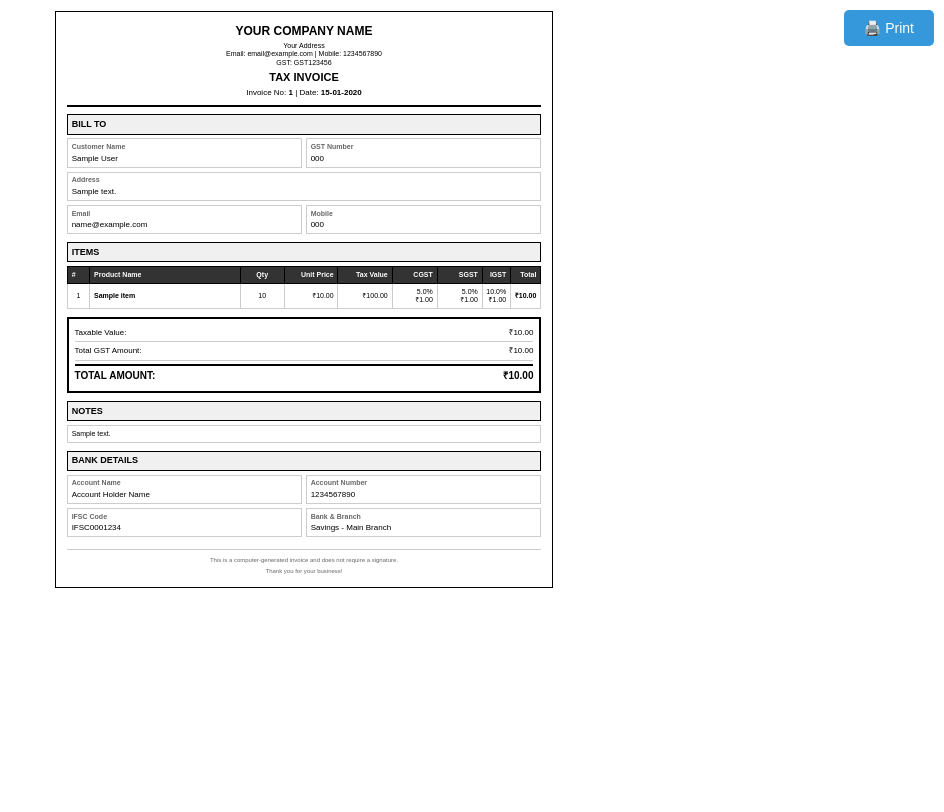
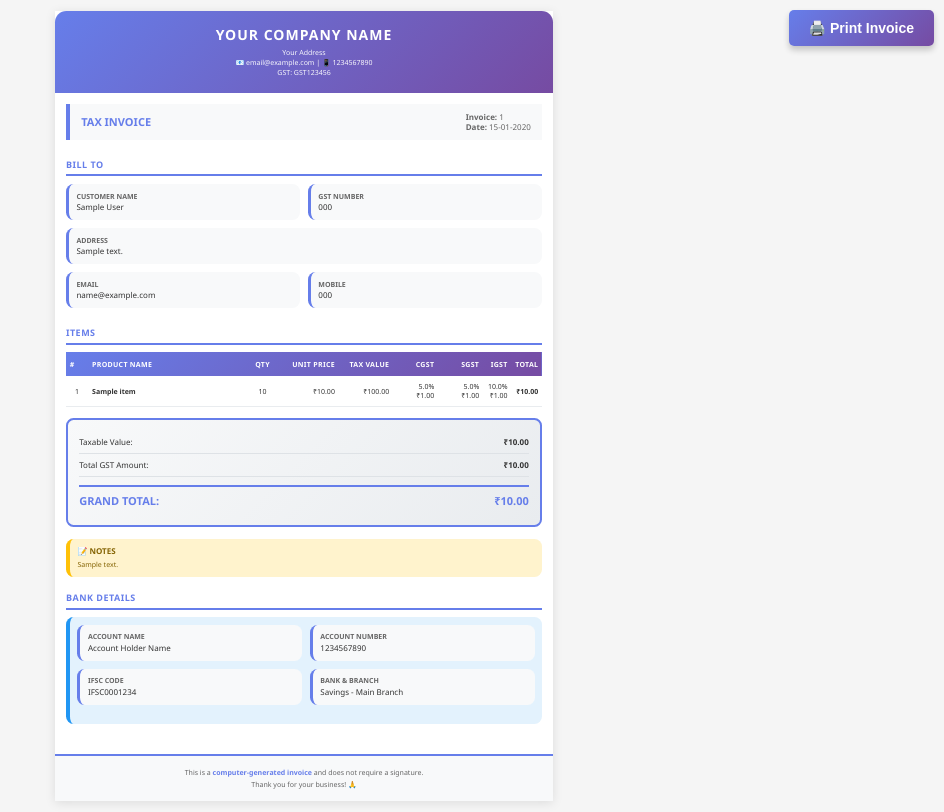
Before and after one commit to pshanmugavelp-pixel/Billing-web-app, a Flask app: page /billing/print/1 in a window 1280 px wide. Shown: the whole page, without its empty margins (336-1280 px from the left). Before the commit the page ends 588 px from the top, so only its background shows below. Run offline with Flask 3, Linux system fonts and the light colour scheme; data comes from the database, SQL or seed files in the repository; tables that the repository leaves empty hold one stand-in row (values such as "Sample post").

Commit message:
added color

```diff
--- a/templates/billing/print.html
+++ b/templates/billing/print.html
@@ -17,63 +17,90 @@
         }
 
         body {
-            font-family: Arial, sans-serif;
+            font-family: 'Segoe UI', Arial, sans-serif;
             font-size: 8px;
-            line-height: 1.2;
-            color: #000;
-            background: white;
+            line-height: 1.3;
+            color: #333;
+            background: #f5f5f5;
             padding: 3mm;
         }
 
         .invoice-container {
             max-width: 132mm;
             margin: 0 auto;
-            border: 1px solid #000;
-            padding: 3mm;
+            background: white;
+            box-shadow: 0 2px 10px rgba(0,0,0,0.1);
         }
 
         .header {
+            background: linear-gradient(135deg, #667eea 0%, #764ba2 100%);
+            color: white;
+            padding: 4mm;
             text-align: center;
-            border-bottom: 2px solid #000;
-            padding-bottom: 2mm;
-            margin-bottom: 2mm;
+            border-radius: 3mm 3mm 0 0;
         }
 
         .header h1 {
-            font-size: 12px;
+            font-size: 14px;
             margin-bottom: 1mm;
             text-transform: uppercase;
+            letter-spacing: 1px;
         }
 
-        .header .invoice-title {
+        .header .company-details {
+            font-size: 7px;
+            line-height: 1.4;
+            opacity: 0.95;
+        }
+
+        .invoice-title-bar {
+            background: #f8f9fa;
+            border-left: 4px solid #667eea;
+            padding: 2mm 3mm;
+            margin: 3mm;
+            display: flex;
+            justify-content: space-between;
+            align-items: center;
+        }
+
+        .invoice-title {
             font-size: 11px;
             font-weight: bold;
-            margin-bottom: 1mm;
+            color: #667eea;
         }
 
-        .section {
-            margin-bottom: 2mm;
+        .invoice-meta {
+            font-size: 8px;
+            color: #666;
+        }
+
+        .content-section {
+            padding: 0 3mm 3mm 3mm;
         }
 
         .section-title {
             font-size: 9px;
             font-weight: bold;
-            background: #f0f0f0;
-            padding: 1mm;
-            border: 1px solid #000;
-            margin-bottom: 1mm;
+            color: #667eea;
+            padding: 2mm 0 1mm 0;
+            border-bottom: 2px solid #667eea;
+            margin-bottom: 2mm;
+            text-transform: uppercase;
+            letter-spacing: 0.5px;
         }
 
         .info-grid {
             display: grid;
             grid-template-columns: 1fr 1fr;
-            gap: 1mm;
-            margin-bottom: 1mm;
+            gap: 2mm;
+            margin-bottom: 3mm;
         }
 
         .info-box {
-            border: 1px solid #ccc;
-            padding: 1mm;
+            background: #f8f9fa;
+            padding: 2mm;
+            border-radius: 2mm;
+            border-left: 3px solid #667eea;
         }
 
         .info-box.full-width {
@@ -85,38 +112,47 @@
             color: #666;
             font-weight: bold;
             margin-bottom: 0.5mm;
+            text-transform: uppercase;
         }
 
         .info-value {
             font-size: 8px;
-            color: #000;
+            color: #333;
+            font-weight: 500;
         }
 
         table {
             width: 100%;
             border-collapse: collapse;
-            margin: 1mm 0;
+            margin: 2mm 0;
             font-size: 7px;
         }
 
+        table thead {
+            background: linear-gradient(135deg, #667eea 0%, #764ba2 100%);
+            color: white;
+        }
+
         table th {
-            background: #333;
-            color: white;
-            padding: 1mm;
+            padding: 2mm 1mm;
             text-align: left;
-            font-weight: bold;
-            border: 1px solid #000;
+            font-weight: 600;
             font-size: 7px;
+            text-transform: uppercase;
+            letter-spacing: 0.3px;
         }
 
         table td {
-            padding: 1mm;
-            border: 1px solid #ccc;
-            text-align: left;
+            padding: 1.5mm 1mm;
+            border-bottom: 1px solid #e9ecef;
         }
 
-        table tr:nth-child(even) {
-            background: #f9f9f9;
+        table tbody tr:nth-child(even) {
+            background: #f8f9fa;
+        }
+
+        table tbody tr:hover {
+            background: #e3f2fd;
         }
 
         .text-right {
@@ -128,35 +164,75 @@
         }
 
         .totals-section {
-            margin-top: 2mm;
-            border: 2px solid #000;
-            padding: 1.5mm;
+            background: linear-gradient(135deg, #f8f9fa 0%, #e9ecef 100%);
+            padding: 3mm;
+            border-radius: 2mm;
+            margin: 3mm 0;
+            border: 2px solid #667eea;
         }
 
         .total-row {
             display: flex;
             justify-content: space-between;
-            padding: 1mm 0;
-            border-bottom: 1px solid #ccc;
+            padding: 1.5mm 0;
             font-size: 8px;
+            color: #333;
         }
 
-        .total-row:last-child {
-            border-bottom: none;
-            font-size: 10px;
+        .total-row.subtotal {
+            border-bottom: 1px solid #dee2e6;
+        }
+
+        .total-row.grand-total {
+            font-size: 11px;
             font-weight: bold;
-            margin-top: 1mm;
-            padding-top: 1mm;
-            border-top: 2px solid #000;
+            color: #667eea;
+            margin-top: 2mm;
+            padding-top: 2mm;
+            border-top: 2px solid #667eea;
+        }
+
+        .notes-section {
+            background: #fff3cd;
+            border-left: 4px solid #ffc107;
+            padding: 2mm;
+            margin: 2mm 0;
+            border-radius: 2mm;
+        }
+
+        .notes-title {
+            font-size: 8px;
+            font-weight: bold;
+            color: #856404;
+            margin-bottom: 1mm;
+        }
+
+        .notes-content {
+            font-size: 7px;
+            color: #856404;
+        }
+
+        .bank-section {
+            background: #e3f2fd;
+            border-left: 4px solid #2196f3;
+            padding: 2mm;
+            margin: 2mm 0;
+            border-radius: 2mm;
         }
 
         .footer {
+            background: #f8f9fa;
+            padding: 3mm;
+            text-align: center;
+            font-size: 7px;
+            color: #666;
+            border-top: 2px solid #667eea;
             margin-top: 3mm;
-            padding-top: 2mm;
-            border-top: 1px solid #ccc;
-            text-align: center;
-            font-size: 6px;
-            color: #666;
+        }
+
+        .footer-highlight {
+            color: #667eea;
+            font-weight: bold;
         }
 
         .print-button {
@@ -164,21 +240,26 @@
             top: 10px;
             right: 10px;
             padding: 10px 20px;
-            background: #3498db;
+            background: linear-gradient(135deg, #667eea 0%, #764ba2 100%);
             color: white;
             border: none;
             border-radius: 5px;
             cursor: pointer;
             font-size: 14px;
+            font-weight: bold;
             z-index: 1000;
+            box-shadow: 0 4px 6px rgba(0,0,0,0.2);
+            transition: transform 0.2s;
         }
 
         .print-button:hover {
-            background: #2980b9;
+            transform: translateY(-2px);
+            box-shadow: 0 6px 8px rgba(0,0,0,0.3);
         }
 
         @media print {
             body {
+                background: white;
                 padding: 0;
             }
 
@@ -187,31 +268,39 @@
             }
 
             .invoice-container {
-                border: none;
-                padding: 0;
+                box-shadow: none;
             }
         }
     </style>
 </head>
 <body>
-    <button class="print-button" onclick="window.print()">🖨️ Print</button>
+    <button class="print-button" onclick="window.print()">🖨️ Print Invoice</button>
 
     <div class="invoice-container">
+        <!-- Header -->
         <div class="header">
             {% if seller %}
             <h1>{{ seller['seller_name'] }}</h1>
-            <div style="font-size: 7px; margin: 1mm 0;">
+            <div class="company-details">
                 {{ seller['address'] }}<br>
-                Email: {{ seller['email'] }} | Mobile: {{ seller['mobile'] }}<br>
+                📧 {{ seller['email'] }} | 📱 {{ seller['mobile'] }}<br>
                 GST: {{ seller['gst_number'] }}
             </div>
             {% endif %}
-            <div class="invoice-title">TAX INVOICE</div>
-            <div style="font-size: 8px;">Invoice No: <strong>{{ bill['bill_id'] }}</strong> | Date: <strong>{{ bill['bill_date'] }}</strong></div>
         </div>
 
-        <div class="section">
-            <div class="section-title">BILL TO</div>
+        <!-- Invoice Title Bar -->
+        <div class="invoice-title-bar">
+            <div class="invoice-title">TAX INVOICE</div>
+            <div class="invoice-meta">
+                <strong>Invoice:</strong> {{ bill['bill_id'] }}<br>
+                <strong>Date:</strong> {{ bill['bill_date'] }}
+            </div>
+        </div>
+
+        <div class="content-section">
+            <!-- Customer Information -->
+            <div class="section-title">Bill To</div>
             <div class="info-grid">
                 <div class="info-box">
                     <div class="info-label">Customer Name</div>
@@ -234,10 +323,9 @@
                     <div class="info-value">{{ bill['mobile'] or 'N/A' }}</div>
                 </div>
             </div>
-        </div>
 
-        <div class="section">
-            <div class="section-title">ITEMS</div>
+            <!-- Items Table -->
+            <div class="section-title">Items</div>
             {% set has_igst = items|selectattr('igst', 'greaterthan', 0)|list|length > 0 %}
             {% set has_cgst_sgst = items|selectattr('cgst', 'greaterthan', 0)|list|length > 0 %}
             <table>
@@ -297,35 +385,33 @@
                     {% endfor %}
                 </tbody>
             </table>
+
+            <!-- Totals -->
+            <div class="totals-section">
+                <div class="total-row subtotal">
+                    <span>Taxable Value:</span>
+                    <span><strong>₹{{ "%.2f"|format(bill['subtotal']) }}</strong></span>
                 </div>
-
-        <div class="totals-section">
-            <div class="total-row">
-                <span>Taxable Value:</span>
-                <span>₹{{ "%.2f"|format(bill['subtotal']) }}</span>
+                <div class="total-row subtotal">
+                    <span>Total GST Amount:</span>
+                    <span><strong>₹{{ "%.2f"|format(bill['gst_amount']) }}</strong></span>
                 </div>
-            <div class="total-row">
-                <span>Total GST Amount:</span>
-                <span>₹{{ "%.2f"|format(bill['gst_amount']) }}</span>
-            </div>
-            <div class="total-row">
-                <span>TOTAL AMOUNT:</span>
+                <div class="total-row grand-total">
+                    <span>GRAND TOTAL:</span>
                     <span>₹{{ "%.2f"|format(bill['total_amount']) }}</span>
                 </div>
             </div>
 
             {% if bill['notes'] %}
-        <div class="section" style="margin-top: 2mm;">
-            <div class="section-title">NOTES</div>
-            <div style="padding: 1mm; border: 1px solid #ccc; font-size: 7px;">
-                {{ bill['notes'] }}
-            </div>
+            <div class="notes-section">
+                <div class="notes-title">📝 NOTES</div>
+                <div class="notes-content">{{ bill['notes'] }}</div>
             </div>
             {% endif %}
 
             {% if seller %}
-        <div class="section" style="margin-top: 2mm;">
-            <div class="section-title">BANK DETAILS</div>
+            <div class="section-title">Bank Details</div>
+            <div class="bank-section">
                 <div class="info-grid">
                     <div class="info-box">
                         <div class="info-label">Account Name</div>
@@ -346,10 +432,11 @@
                 </div>
             </div>
             {% endif %}
+        </div>
 
         <div class="footer">
-            <p>This is a computer-generated invoice and does not require a signature.</p>
-            <p style="margin-top: 1mm;">Thank you for your business!</p>
+            <p>This is a <span class="footer-highlight">computer-generated invoice</span> and does not require a signature.</p>
+            <p style="margin-top: 1mm;">Thank you for your business! 🙏</p>
         </div>
     </div>
 </body>
```
Lines whose indentation alone changed are shown as unchanged.
